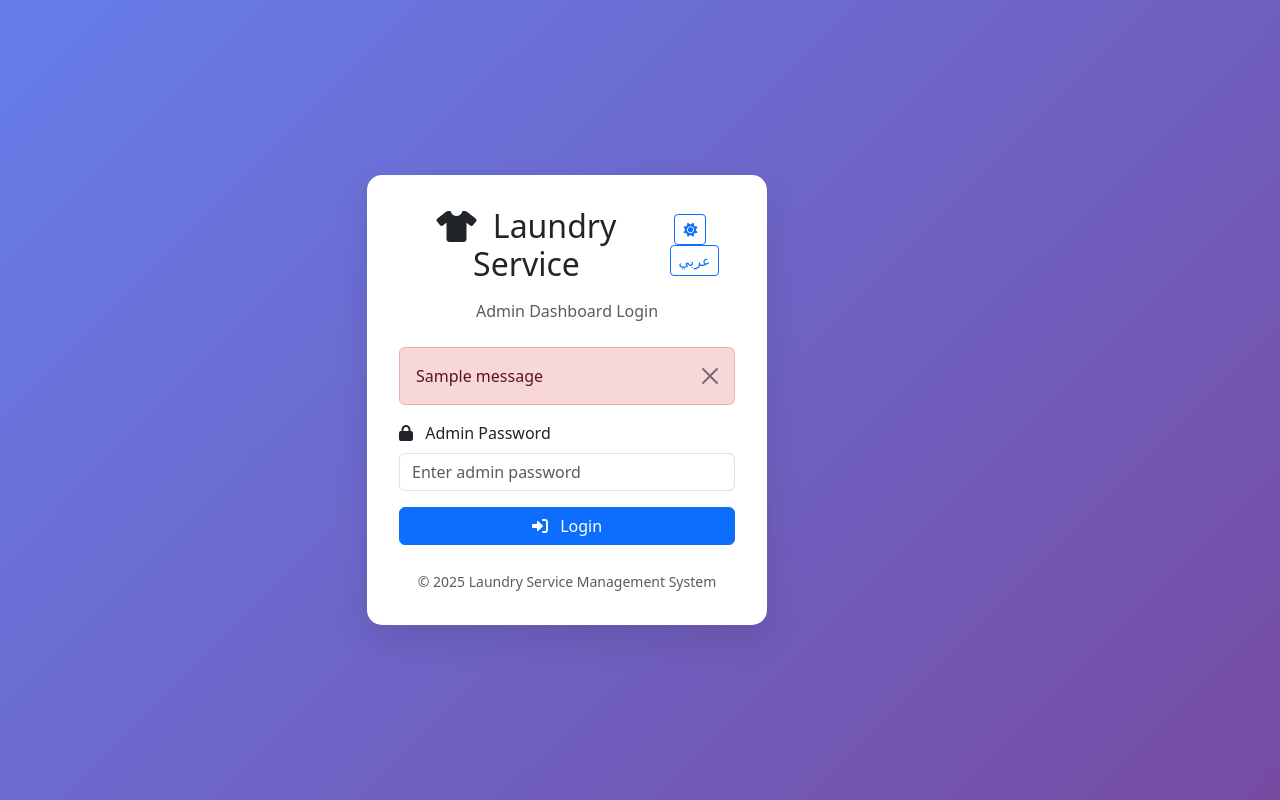
After one commit to Mostafa77Mahmoud/LaundryPro, a Flask app: page /login in a window 1280 px wide. The commit adds this page. Run offline with Flask 3, Linux system fonts and the light colour scheme; tables that the repository leaves empty hold one stand-in row (values such as "Sample post"); one stand-in notice (Sample message) is shown.

Commit message:
Secure dashboard access and add full support for the Arabic language
Implements admin login, config file, and bilingual support with RTL for enhanced security.

Replit-Commit-Author: Agent
Replit-Commit-Session-Id: 3b51acbc-6637-4a4d-91e9-406ea7110f1a
Replit-Commit-Screenshot-Url: https://storage.googleapis.com/screenshot-production-us-central1/f25acb7b-72a0-42ea-a3df-bfaa91a4b108/2ad7f0db-5718-42ba-9fe1-4193e19d1680.jpg

```diff
--- a/app.py
+++ b/app.py
@@ -1,9 +1,12 @@
 import os
-from flask import Flask
+from functools import wraps
+
+from flask import Flask, request, session, redirect, url_for, render_template, flash
 from flask_sqlalchemy import SQLAlchemy
 from flask_cors import CORS
 from sqlalchemy.orm import DeclarativeBase
 from werkzeug.middleware.proxy_fix import ProxyFix
+import config
 
 class Base(DeclarativeBase):
     pass
@@ -12,27 +15,49 @@ db = SQLAlchemy(model_class=Base)
 
 # create the app
 app = Flask(__name__)
-app.secret_key = os.environ.get("SESSION_SECRET", "your-secret-key-here")
+app.secret_key = config.SESSION_SECRET
 app.wsgi_app = ProxyFix(app.wsgi_app, x_proto=1, x_host=1) # needed for url_for to generate with https
 
 # Enable CORS for mobile app
 CORS(app)
 
 # configure the database, relative to the app instance folder
-app.config["SQLALCHEMY_DATABASE_URI"] = os.environ.get("DATABASE_URL")
+app.config["SQLALCHEMY_DATABASE_URI"] = config.DATABASE_URL
 app.config["SQLALCHEMY_ENGINE_OPTIONS"] = {
     "pool_recycle": 300,
     "pool_pre_ping": True,
 }
 app.config["SQLALCHEMY_TRACK_MODIFICATIONS"] = False
-
-# Upload configuration
-app.config['MAX_CONTENT_LENGTH'] = 16 * 1024 * 1024  # 16MB max file size
-UPLOAD_FOLDER = 'static/uploads'
-app.config['UPLOAD_FOLDER'] = UPLOAD_FOLDER
+app.config["UPLOAD_FOLDER"] = config.UPLOAD_FOLDER
+app.config["MAX_CONTENT_LENGTH"] = config.MAX_CONTENT_LENGTH
 
 # Ensure upload directory exists
-os.makedirs(UPLOAD_FOLDER, exist_ok=True)
+os.makedirs(config.UPLOAD_FOLDER, exist_ok=True)
+
+def admin_required(f):
+    """Decorator to protect admin routes"""
+    @wraps(f)
+    def decorated_function(*args, **kwargs):
+        if 'admin_authenticated' not in session:
+            return redirect(url_for('login'))
+        return f(*args, **kwargs)
+    return decorated_function
+
+@app.route('/login', methods=['GET', 'POST'])
+def login():
+    if request.method == 'POST':
+        password = request.form.get('password')
+        if password == config.ADMIN_SECRET:
+            session['admin_authenticated'] = True
+            return redirect(url_for('dashboard'))
+        else:
+            flash('Invalid password. Please try again.', 'error')
+    return render_template('login.html')
+
+@app.route('/logout')
+def logout():
+    session.pop('admin_authenticated', None)
+    return redirect(url_for('login'))
 
 # initialize the app with the extension, flask-sqlalchemy >= 3.0.x
 db.init_app(app)
--- /dev/null
+++ b/templates/login.html
@@ -0,0 +1,202 @@
+<!DOCTYPE html>
+<html lang="en" dir="ltr" id="html-root">
+<head>
+    <meta charset="UTF-8">
+    <meta name="viewport" content="width=device-width, initial-scale=1.0">
+    <title>Admin Login - Laundry Service</title>
+
+    <!-- Bootstrap CSS -->
+    <link href="https://cdn.jsdelivr.net/npm/bootstrap@5.3.0/dist/css/bootstrap.min.css" rel="stylesheet">
+    <!-- Font Awesome -->
+    <link href="https://cdnjs.cloudflare.com/ajax/libs/font-awesome/6.0.0/css/all.min.css" rel="stylesheet">
+
+    <!-- RTL Support -->
+    <style>
+        body {
+            background: linear-gradient(135deg, #667eea 0%, #764ba2 100%);
+            min-height: 100vh;
+            display: flex;
+            align-items: center;
+            justify-content: center;
+        }
+
+        .login-card {
+            background: white;
+            border-radius: 15px;
+            box-shadow: 0 15px 35px rgba(0, 0, 0, 0.1);
+            padding: 2rem;
+            width: 100%;
+            max-width: 400px;
+        }
+
+        .rtl { direction: rtl; }
+        .rtl .text-start { text-align: right !important; }
+        .rtl .text-end { text-align: left !important; }
+        .rtl .me-2 { margin-right: 0 !important; margin-left: 0.5rem !important; }
+        .rtl .ms-2 { margin-left: 0 !important; margin-right: 0.5rem !important; }
+        .lang-ar { display: none; }
+        .rtl .lang-en { display: none; }
+        .rtl .lang-ar { display: inline; }
+
+        [data-theme="dark"] {
+            background: linear-gradient(135deg, #2d3436 0%, #636e72 100%);
+        }
+        [data-theme="dark"] .login-card {
+            background: #2d3436;
+            color: #ffffff;
+        }
+        [data-theme="dark"] .form-control {
+            background-color: #636e72;
+            border-color: #636e72;
+            color: #ffffff;
+        }
+        [data-theme="dark"] .form-control:focus {
+            background-color: #636e72;
+            border-color: #74b9ff;
+            color: #ffffff;
+        }
+    </style>
+</head>
+<body data-theme="light">
+    <div class="container">
+        <div class="row justify-content-center">
+            <div class="col-md-6">
+                <div class="login-card">
+                    <!-- Header -->
+                    <div class="text-center mb-4">
+                        <div class="d-flex justify-content-between align-items-center mb-3">
+                            <div></div>
+                            <h2 class="mb-0">
+                                <i class="fas fa-tshirt me-2"></i>
+                                <span class="lang-en">Laundry Service</span>
+                                <span class="lang-ar">خدمة الغسيل</span>
+                            </h2>
+                            <div>
+                                <button class="btn btn-outline-primary btn-sm me-2" id="themeToggle">
+                                    <i class="fas fa-sun" id="themeIcon"></i>
+                                </button>
+                                <button class="btn btn-outline-primary btn-sm" id="langToggle">
+                                    <span id="langText">عربي</span>
+                                </button>
+                            </div>
+                        </div>
+                        <p class="text-muted">
+                            <span class="lang-en">Admin Dashboard Login</span>
+                            <span class="lang-ar">تسجيل دخول لوحة الإدارة</span>
+                        </p>
+                    </div>
+
+                    <!-- Flash Messages -->
+                    {% with messages = get_flashed_messages() %}
+                        {% if messages %}
+                            {% for message in messages %}
+                                <div class="alert alert-danger alert-dismissible fade show" role="alert">
+                                    {{ message }}
+                                    <button type="button" class="btn-close" data-bs-dismiss="alert"></button>
+                                </div>
+                            {% endfor %}
+                        {% endif %}
+                    {% endwith %}
+
+                    <!-- Login Form -->
+                    <form method="POST" action="{{ url_for('login') }}">
+                        <div class="mb-3">
+                            <label for="password" class="form-label">
+                                <i class="fas fa-lock me-2"></i>
+                                <span class="lang-en">Admin Password</span>
+                                <span class="lang-ar">كلمة مرور المدير</span>
+                            </label>
+                            <input type="password" class="form-control" id="password" name="password" required
+                                   placeholder="Enter admin password">
+                        </div>
+
+                        <div class="d-grid">
+                            <button type="submit" class="btn btn-primary">
+                                <i class="fas fa-sign-in-alt me-2"></i>
+                                <span class="lang-en">Login</span>
+                                <span class="lang-ar">تسجيل الدخول</span>
+                            </button>
+                        </div>
+                    </form>
+
+                    <!-- Footer -->
+                    <div class="text-center mt-4">
+                        <small class="text-muted">
+                            <span class="lang-en">© 2025 Laundry Service Management System</span>
+                            <span class="lang-ar">© 2025 نظام إدارة خدمة الغسيل</span>
+                        </small>
+                    </div>
+                </div>
+            </div>
+        </div>
+    </div>
+
+    <!-- Bootstrap JS -->
+    <script src="https://cdn.jsdelivr.net/npm/bootstrap@5.3.0/dist/js/bootstrap.bundle.min.js"></script>
+
+    <!-- Language and Theme Toggle -->
+    <script>
+        // Language toggle functionality
+        document.getElementById('langToggle').addEventListener('click', function() {
+            const html = document.getElementById('html-root');
+            const langText = document.getElementById('langText');
+
+            if (html.classList.contains('rtl')) {
+                html.classList.remove('rtl');
+                html.setAttribute('dir', 'ltr');
+                html.setAttribute('lang', 'en');
+                langText.textContent = 'عربي';
+                localStorage.setItem('language', 'en');
+            } else {
+                html.classList.add('rtl');
+                html.setAttribute('dir', 'rtl');
+                html.setAttribute('lang', 'ar');
+                langText.textContent = 'English';
+                localStorage.setItem('language', 'ar');
+            }
+        });
+
+        // Theme toggle functionality
+        document.getElementById('themeToggle').addEventListener('click', function() {
+            const body = document.body;
+            const themeIcon = document.getElementById('themeIcon');
+
+            if (body.getAttribute('data-theme') === 'light') {
+                body.setAttribute('data-theme', 'dark');
+                themeIcon.className = 'fas fa-moon';
+                localStorage.setItem('theme', 'dark');
+            } else {
+                body.setAttribute('data-theme', 'light');
+                themeIcon.className = 'fas fa-sun';
+                localStorage.setItem('theme', 'light');
+            }
+        });
+
+        // Initialize theme and language on page load
+        document.addEventListener('DOMContentLoaded', function() {
+            const savedTheme = localStorage.getItem('theme') || 'light';
+            const savedLang = localStorage.getItem('language') || 'en';
+
+            // Set theme
+            document.body.setAttribute('data-theme', savedTheme);
+            document.getElementById('themeIcon').className = savedTheme === 'dark' ? 'fas fa-moon' : 'fas fa-sun';
+
+            // Set language
+            const html = document.getElementById('html-root');
+            const langText = document.getElementById('langText');
+
+            if (savedLang === 'ar') {
+                html.classList.add('rtl');
+                html.setAttribute('dir', 'rtl');
+                html.setAttribute('lang', 'ar');
+                langText.textContent = 'English';
+            } else {
+                html.classList.remove('rtl');
+                html.setAttribute('dir', 'ltr');
+                html.setAttribute('lang', 'en');
+                langText.textContent = 'عربي';
+            }
+        });
+    </script>
+</body>
+</html>
```
Also changed, not shown: attached_assets/Pasted-Please-implement-the-following-improvements-to-the-laundry-dashboard-project-to-finalize-its-securit-1752574901045_1752574901046.txt (added, +25 -0 lines), config.py (added, +18 -0 lines), replit.md (+15 -4 lines), routes.py (+6 -1 lines), templates/dashboard.html (+50 -15 lines).
